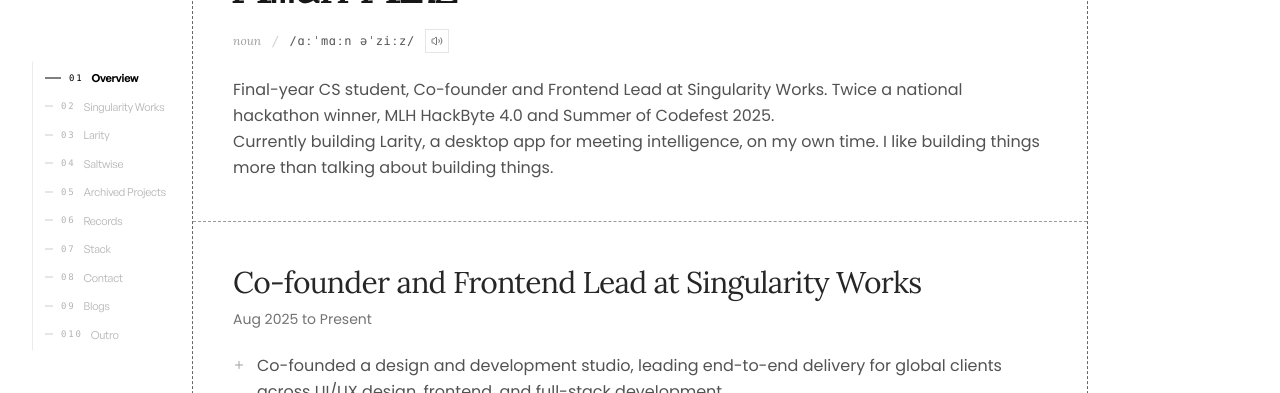
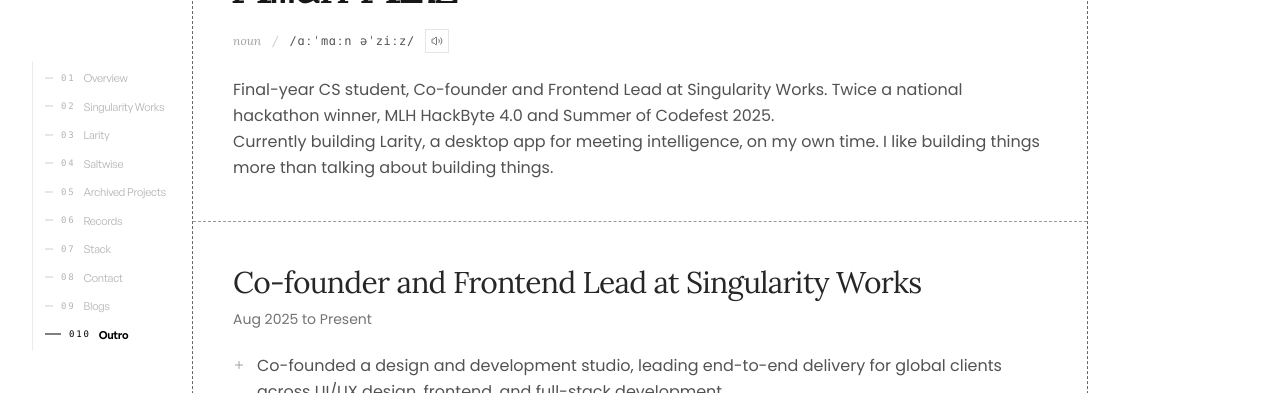
Before and after one commit to tutankhAman/folio-v3, a React (Vite) app: page /resume in a window 1280 px wide. Shown: the part 194-587 px from the top of the page. Built offline with nearby package versions, Linux system fonts and the light colour scheme; no server answers.

Commit message:
fix(nav): replace IntersectionObserver with distance-based scroll lock to eliminate section jumping in StickySideNav

```diff
--- a/src/pages/tldr.tsx
+++ b/src/pages/tldr.tsx
@@ -1,6 +1,6 @@
 import { ArrowUpRight, ChevronDown, Mail, Plus, Volume2 } from "lucide-react";
 import { AnimatePresence, motion } from "motion/react";
-import { useCallback, useEffect, useState } from "react";
+import { useCallback, useEffect, useRef, useState } from "react";
 import { ContactSection } from "@/components/resume/contact-section";
 import { GitHubActivity } from "@/components/resume/github-activity";
 import { OutroSection } from "@/components/resume/outro-section";
@@ -103,17 +103,58 @@ const SOCIAL_LINKS = [
   },
 ];
 
+function getActiveSectionId(sections: SectionItem[]): string {
+  const isAtBottom =
+    window.innerHeight + window.scrollY >=
+    document.documentElement.scrollHeight - 60;
+
+  if (isAtBottom) {
+    return sections.at(-1)?.id ?? "section-10";
+  }
+
+  const targetPoint = window.innerHeight * 0.3;
+  let bestSectionId = sections[0].id;
+  let minDistance = Number.POSITIVE_INFINITY;
+
+  for (const sec of sections) {
+    const el = document.getElementById(sec.id);
+    if (el) {
+      const rect = el.getBoundingClientRect();
+      const distance = Math.abs(rect.top - targetPoint);
+      if (rect.top <= targetPoint + 120 && distance < minDistance) {
+        minDistance = distance;
+        bestSectionId = sec.id;
+      }
+    }
+  }
+
+  return bestSectionId;
+}
+
 export default function ResumePage() {
   const [activeSection, setActiveSection] = useState<string>("section-1");
   const [isPlaying, setIsPlaying] = useState(false);
   const [isArchivedOpen, setIsArchivedOpen] = useState(false);
 
+  const isClickScrollingRef = useRef(false);
+  const clickTimeoutRef = useRef<ReturnType<typeof setTimeout> | null>(null);
+
   const scrollToSection = useCallback((id: string) => {
     setActiveSection(id);
+    isClickScrollingRef.current = true;
+
+    if (clickTimeoutRef.current) {
+      clearTimeout(clickTimeoutRef.current);
+    }
+
     const element = document.getElementById(id);
     if (element) {
       element.scrollIntoView({ behavior: "smooth", block: "start" });
     }
+
+    clickTimeoutRef.current = setTimeout(() => {
+      isClickScrollingRef.current = false;
+    }, 800);
   }, []);
 
   const playPronunciation = useCallback(() => {
@@ -139,33 +180,32 @@ export default function ResumePage() {
   useEffect(() => {
     window.scrollTo(0, 0);
 
-    const observer = new IntersectionObserver(
-      (entries) => {
-        const visible = entries.filter((entry) => entry.isIntersecting);
-        if (visible.length > 0) {
-          const topMost = visible.reduce((prev, curr) =>
-            Math.abs(curr.boundingClientRect.top) <
-            Math.abs(prev.boundingClientRect.top)
-              ? curr
-              : prev
-          );
-          setActiveSection(topMost.target.id);
-        }
-      },
-      {
-        rootMargin: "-15% 0px -50% 0px",
-        threshold: [0, 0.1, 0.25],
+    let ticking = false;
+
+    const handleScroll = () => {
+      if (isClickScrollingRef.current) {
+        return;
       }
-    );
 
-    for (const sec of INITIAL_SECTIONS) {
-      const el = document.getElementById(sec.id);
-      if (el) {
-        observer.observe(el);
+      if (!ticking) {
+        window.requestAnimationFrame(() => {
+          ticking = false;
+          setActiveSection(getActiveSectionId(INITIAL_SECTIONS));
+        });
+
+        ticking = true;
       }
-    }
+    };
 
-    return () => observer.disconnect();
+    window.addEventListener("scroll", handleScroll, { passive: true });
+    handleScroll();
+
+    return () => {
+      window.removeEventListener("scroll", handleScroll);
+      if (clickTimeoutRef.current) {
+        clearTimeout(clickTimeoutRef.current);
+      }
+    };
   }, []);
 
   return (
```
